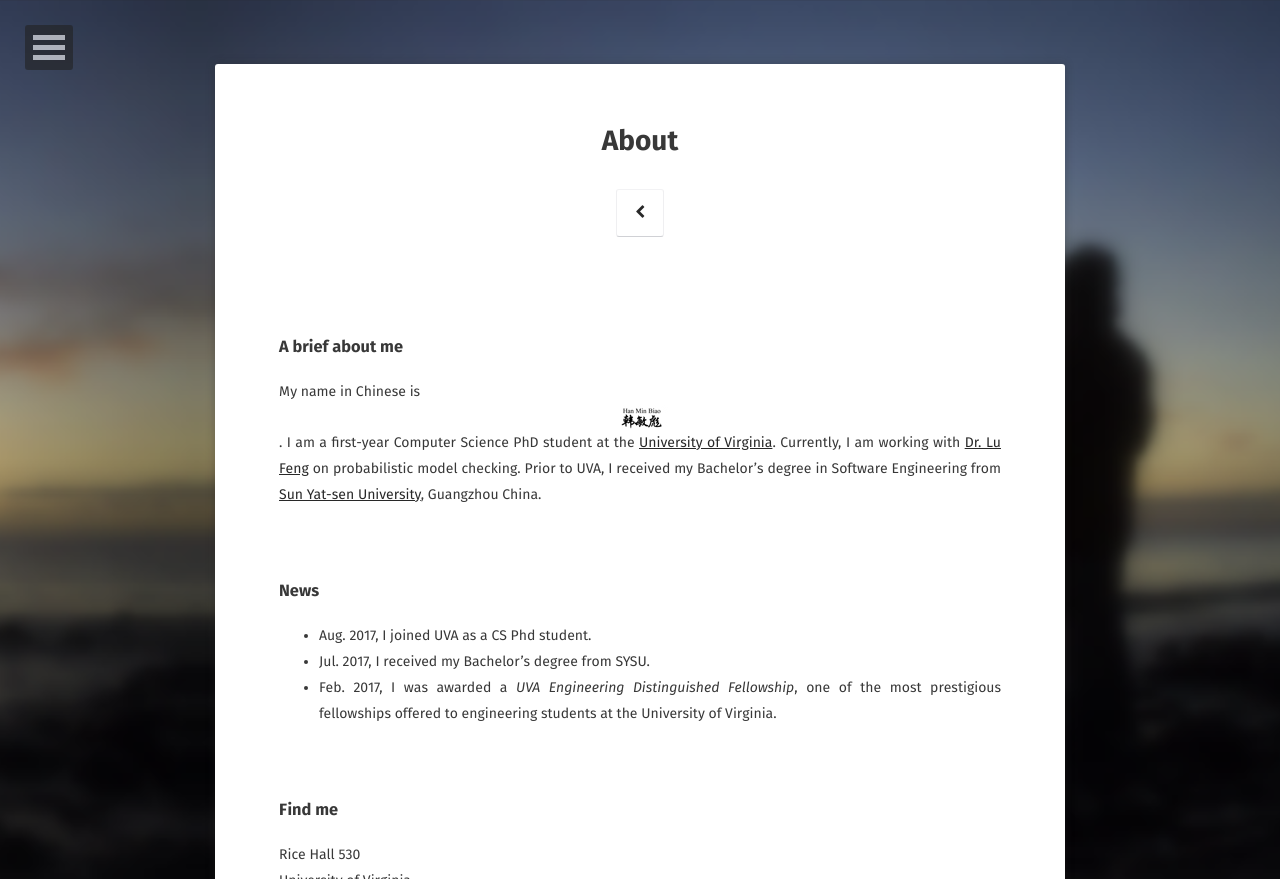
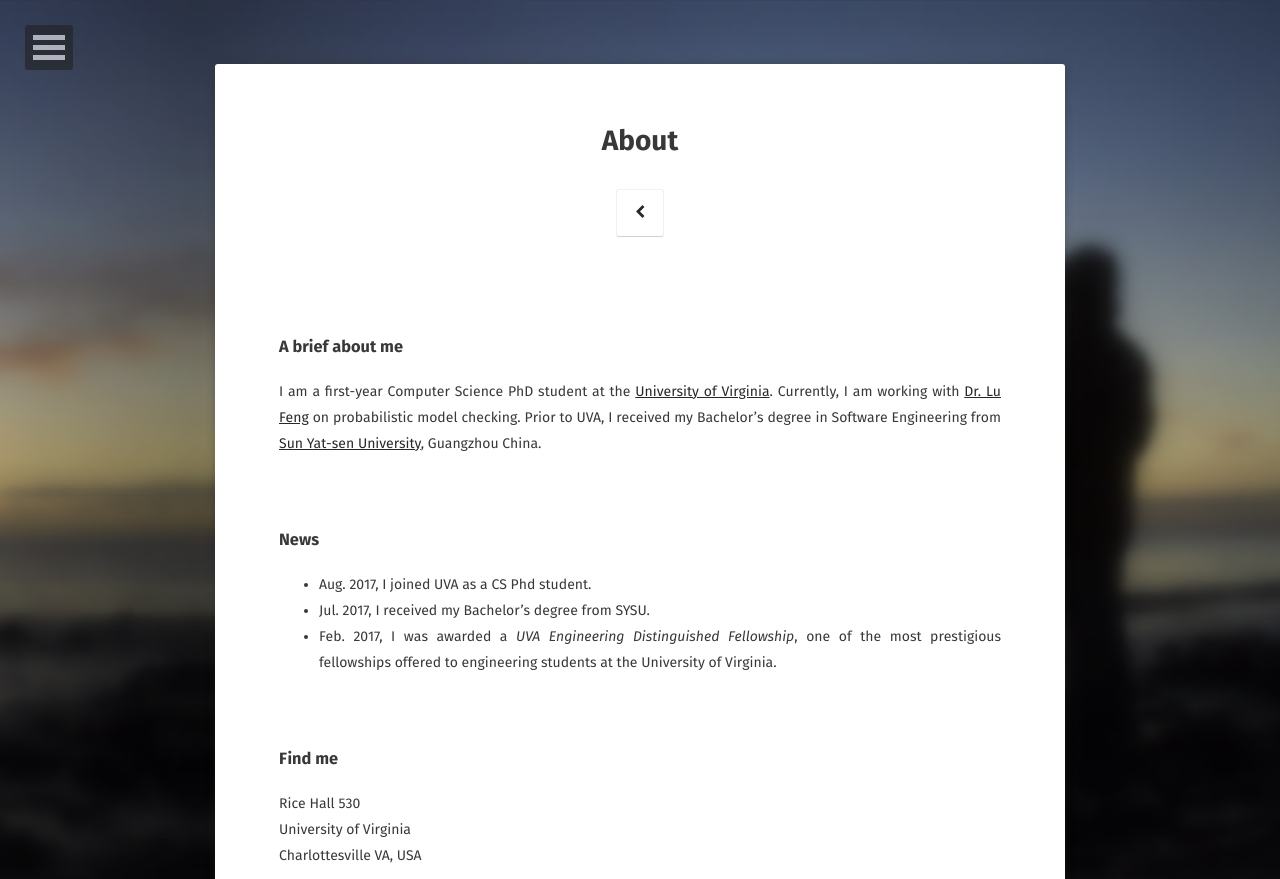
Before and after one commit to FrancisDavis/FrancisDavis.github.io, a Jekyll site: the page built from about/index.md, in a window 1280 px wide, cut to the strip 0-879 px from the top of the page. Built offline with Jekyll 4.4.1, drawn with Linux system fonts in a browser that asks for light colours; some web fonts are replaced.

Commit message:
Update index.md

```diff
--- a/about/index.md
+++ b/about/index.md
@@ -7,7 +7,7 @@ comments: false
 ---
 
 ### A brief about me
-My name in Chinese is <img src="name.jpg"  width="90px" />. I am a first-year Computer Science PhD student at the [University of Virginia](http://www.virginia.edu/). Currently, I am working with [Dr. Lu Feng](http://www.cs.virginia.edu/~lufeng/index.html) on probabilistic model checking. Prior to UVA, I received my Bachelor's degree in Software Engineering from [Sun Yat-sen University](http://www.sysu.edu.cn/2012/en/index.htm), Guangzhou China.
+I am a first-year Computer Science PhD student at the [University of Virginia](http://www.virginia.edu/). Currently, I am working with [Dr. Lu Feng](http://www.cs.virginia.edu/~lufeng/index.html) on probabilistic model checking. Prior to UVA, I received my Bachelor's degree in Software Engineering from [Sun Yat-sen University](http://www.sysu.edu.cn/2012/en/index.htm), Guangzhou China.
 <br>
 <br>
 <br>
```
